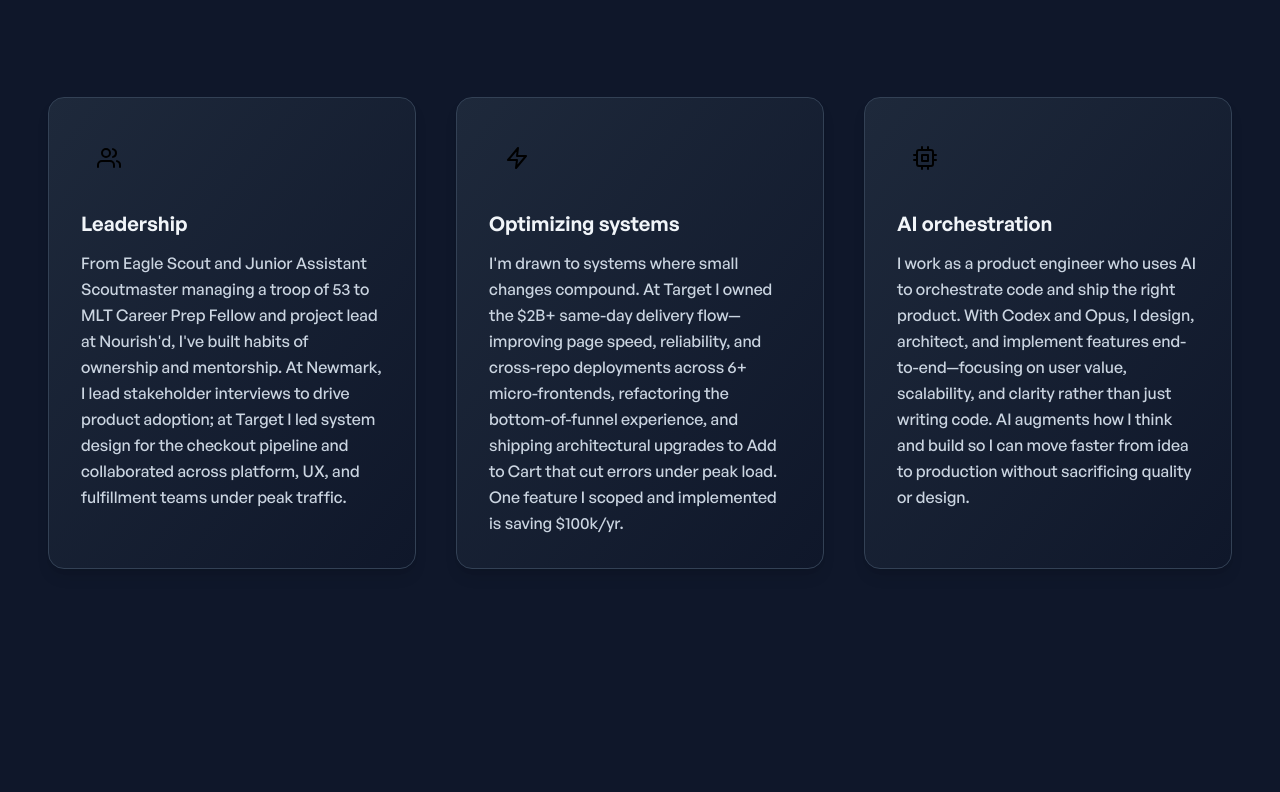
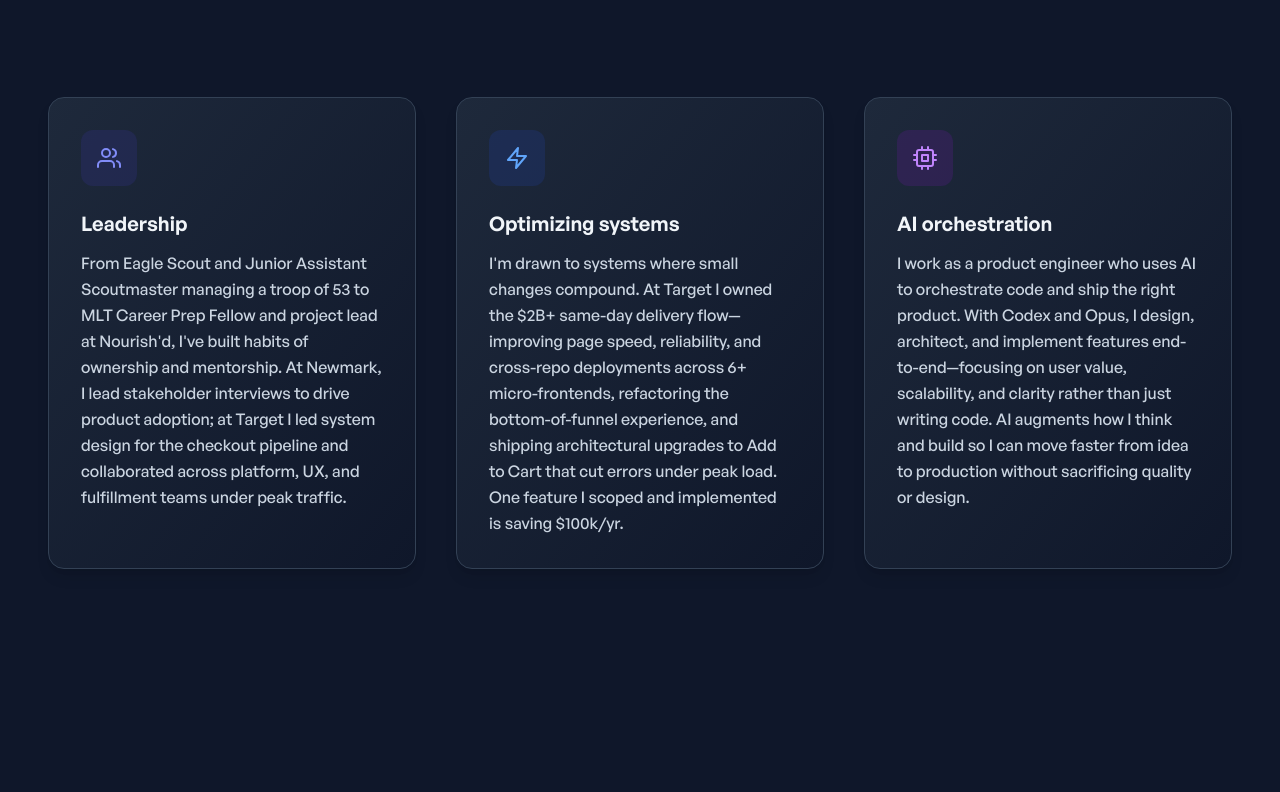
Before and after one commit to Don-Joel/Me, a Next.js app: page / in a window 1280 px wide. Shown: the part 1068-1860 px from the top of the page. Built offline with nearby package versions, Linux system fonts and the light colour scheme.

Commit message:
fixing tailwind config

```diff
--- a/tailwind.config.js
+++ b/tailwind.config.js
@@ -4,6 +4,7 @@ module.exports = {
   content: [
     "./pages/**/*.{js,ts,jsx,tsx}",
     "./components/**/*.{js,ts,jsx,tsx}",
+    "./consts/**/*.{js,ts,jsx,tsx}",
   ],
   darkMode: "class",
   theme: {
```
